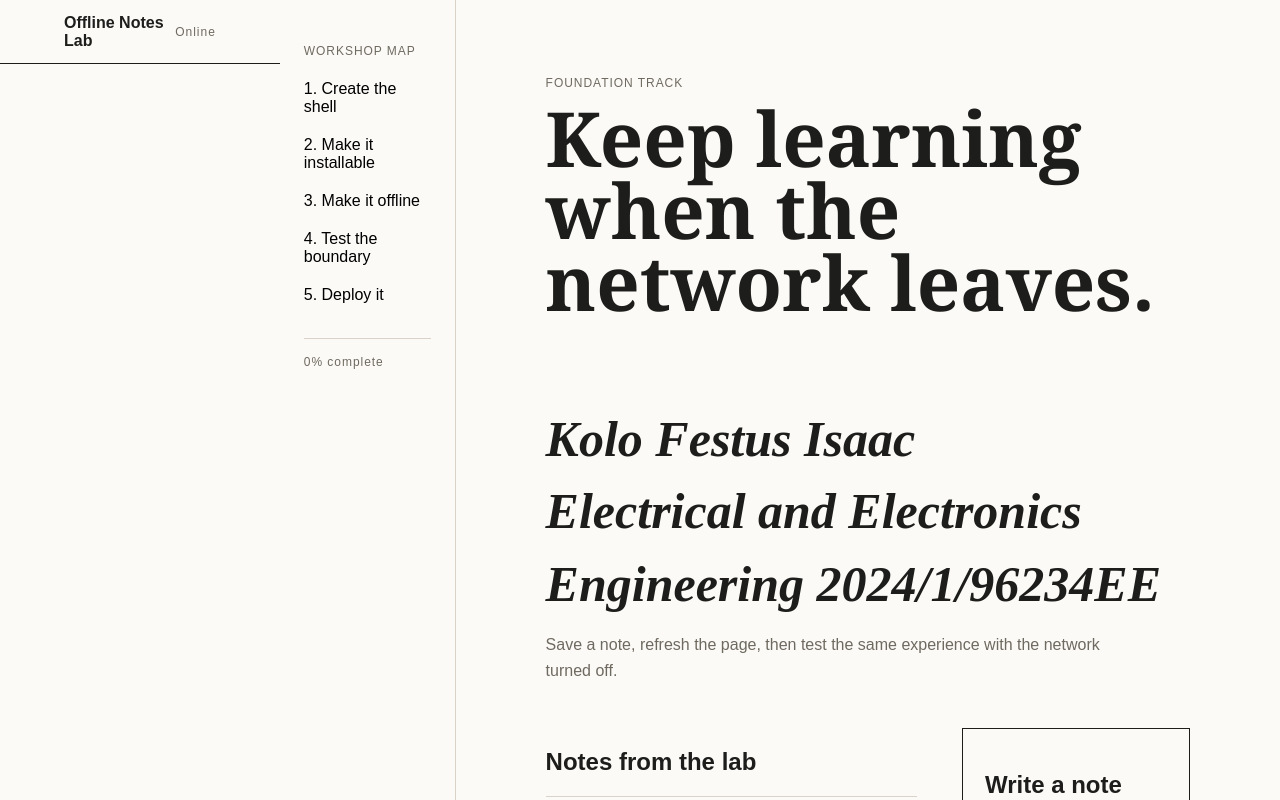
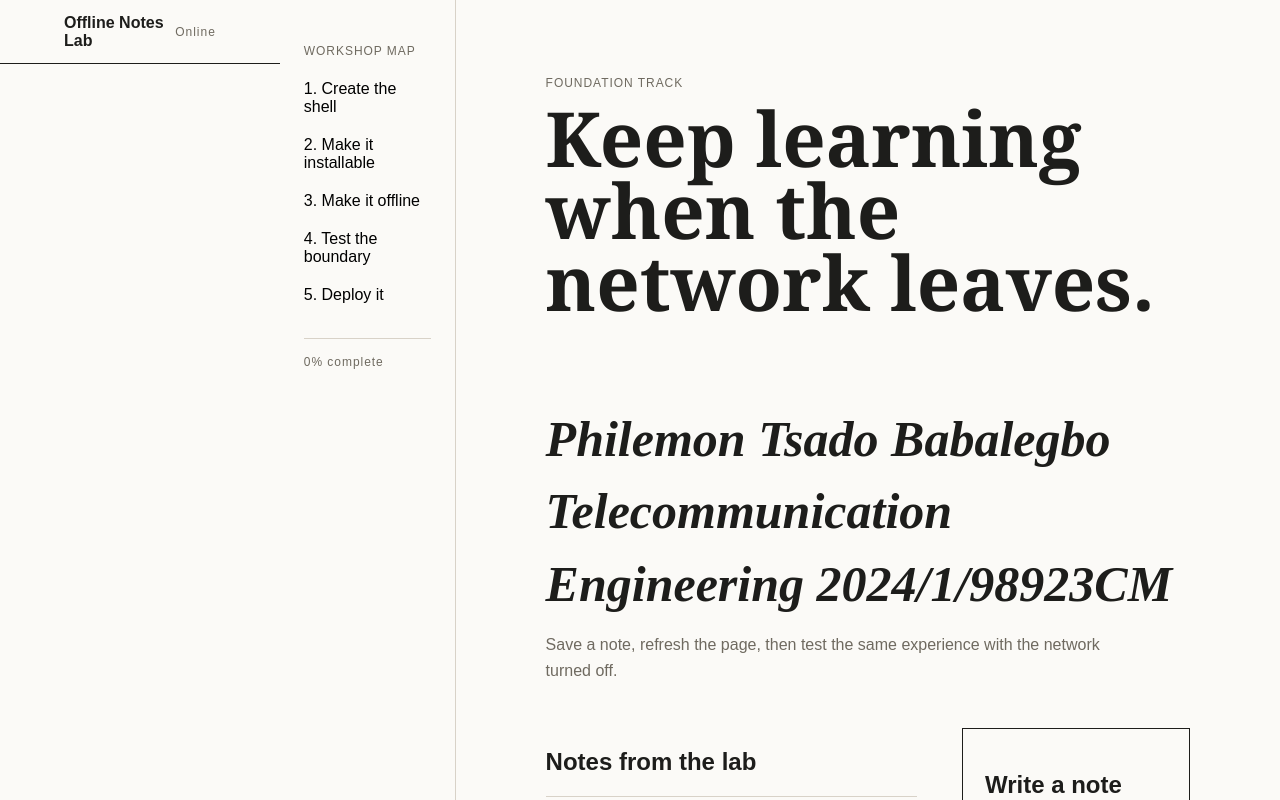
Before and after one commit to Philemon100/PWA_Project, a React (Vite) app: page / in a window 1280 px wide. Shown: the top 800 px of the page. Built offline with nearby package versions, Linux system fonts and the light colour scheme.

Commit message:
Made changes to matric number

```diff
--- a/src/pages/Home.tsx
+++ b/src/pages/Home.tsx
@@ -101,9 +101,9 @@ export default function Home() {
           <br />
           <span className="nameSection">
             {" "}
-           Kolo Festus Isaac
+           Philemon Tsado Babalegbo
             <br />
-           Electrical and Electronics Engineering 2024/1/96234EE
+           Telecommunication Engineering 2024/1/98923CM
           </span>
         </h1>
         <p className="lede">
--- a/vite.config.ts
+++ b/vite.config.ts
@@ -3,5 +3,5 @@ import { defineConfig } from "vite";
 
 export default defineConfig({
   plugins: [react()],
-  base: "/Project-For-PWA/",
+  base: "//PWA_Project/",
 });
```
